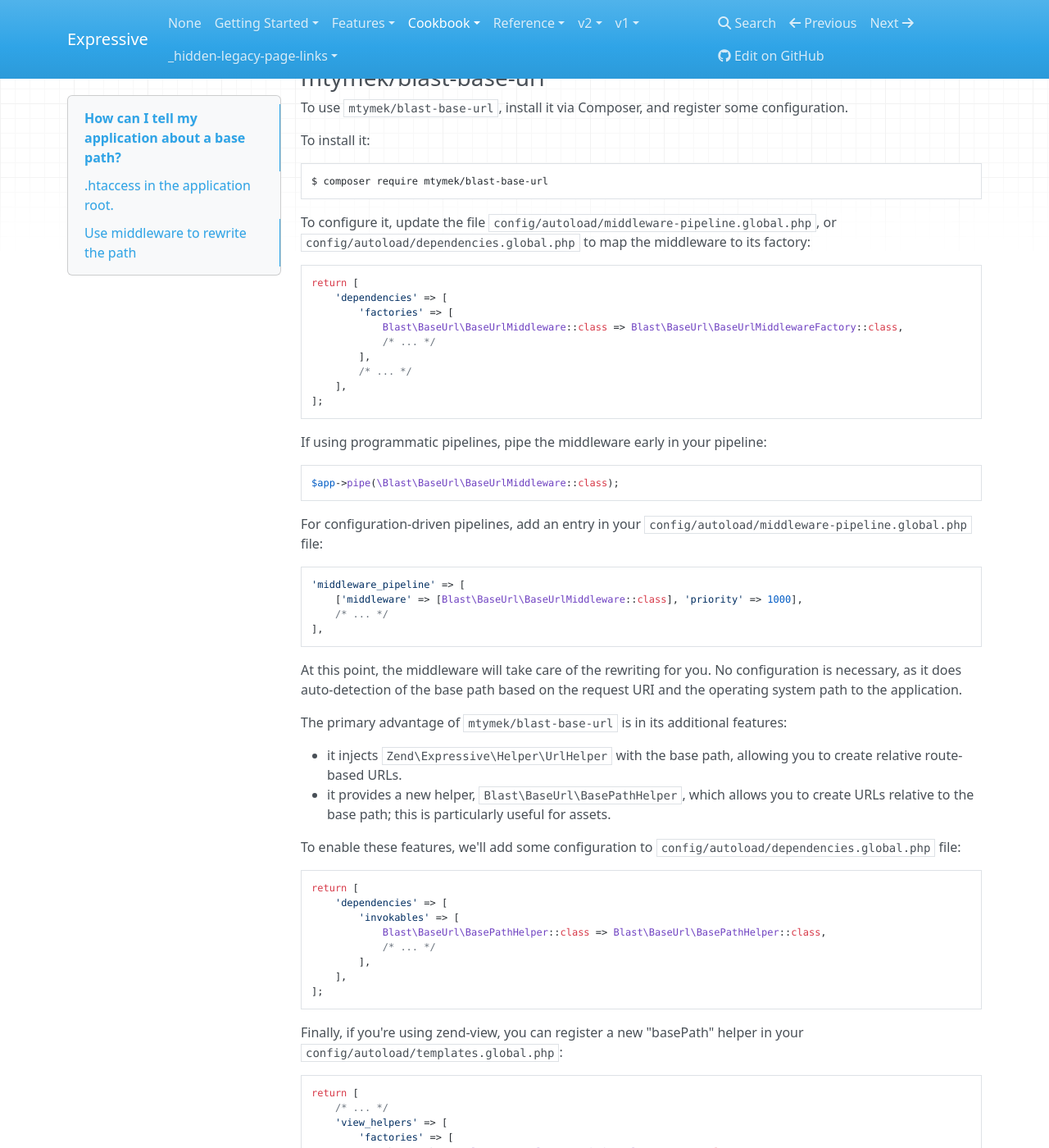
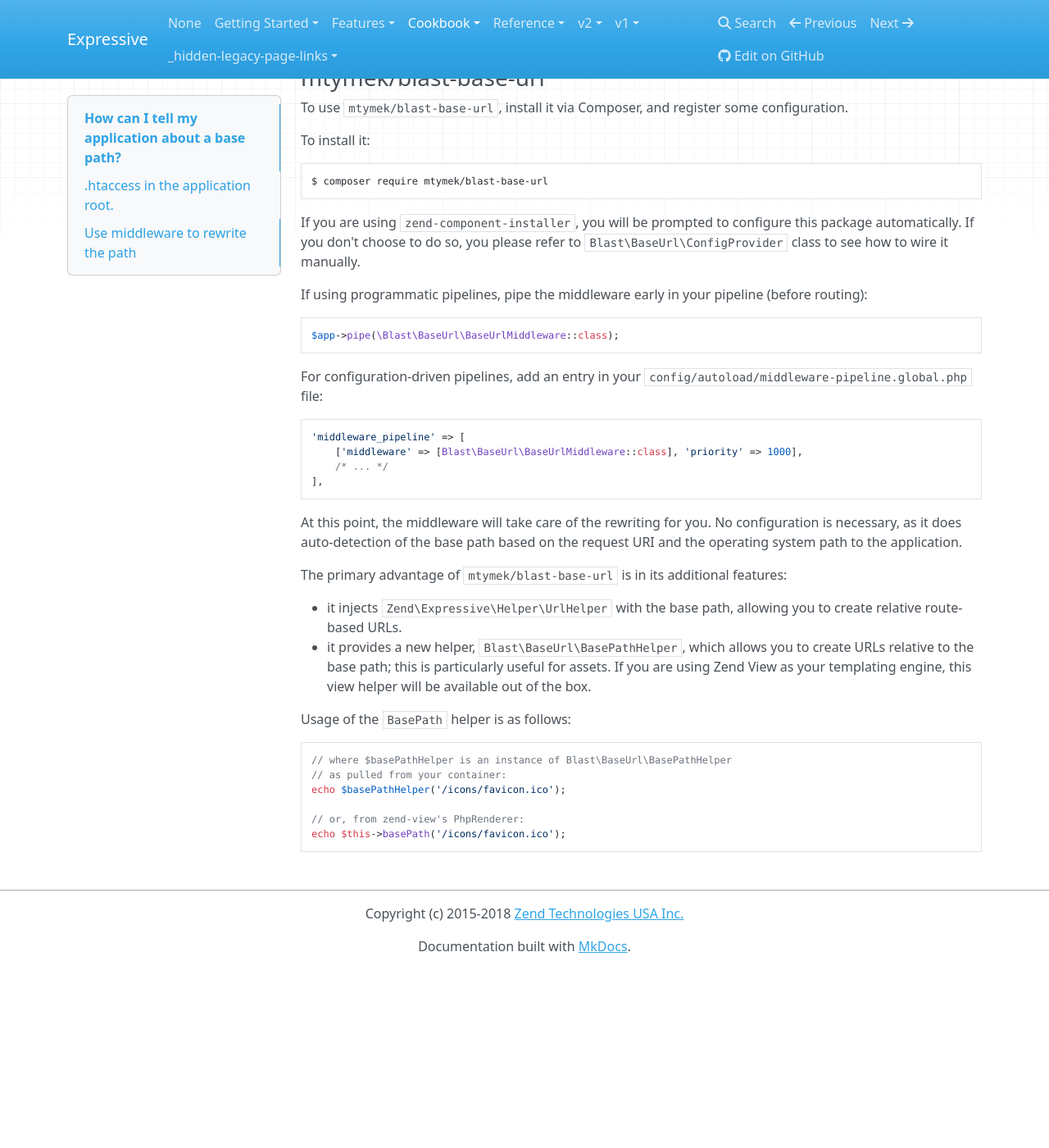
Before and after one commit to zendframework/zend-expressive, an MkDocs documentation site: the page built from docs/book/v3/cookbook/using-a-base-path.md, in a window 1280 px wide and 1400 px high, scrolled down 1543 px. Shown: the whole window at 82% size. Built offline with MkDocs 1.6.1, drawn with Linux system fonts in a browser that asks for light colours; nearby versions of some CDN libraries; old or Windows-style settings are respelled for this version of MkDocs; after the commit the page ends 2725 px from its top, so only the background shows below that; some of the changed text lies outside the part shown.

Commit message:
Update using-a-base-path.md

````diff
--- a/docs/book/v3/cookbook/using-a-base-path.md
+++ b/docs/book/v3/cookbook/using-a-base-path.md
@@ -93,22 +93,11 @@
 $ composer require mtymek/blast-base-url
 ```
 
-To configure it, update the file `config/autoload/middleware-pipeline.global.php`,
-or `config/autoload/dependencies.global.php` to map the middleware to its factory:
+If you are using `zend-component-installer`, you will be prompted to configure this package
+automatically. If you don't choose to do so, you please refer to `Blast\BaseUrl\ConfigProvider`
+class to see how to wire it manually.
 
-```php
-return [
-    'dependencies' => [
-        'factories' => [
-            Blast\BaseUrl\BaseUrlMiddleware::class => Blast\BaseUrl\BaseUrlMiddlewareFactory::class,
-            /* ... */
-        ],
-        /* ... */
-    ],
-];
-```
-
-If using programmatic pipelines, pipe the middleware early in your pipeline:
+If using programmatic pipelines, pipe the middleware early in your pipeline (before routing):
 
 ```php
 $app->pipe(\Blast\BaseUrl\BaseUrlMiddleware::class);
@@ -134,36 +123,8 @@
   to create relative route-based URLs.
 - it provides a new helper, `Blast\BaseUrl\BasePathHelper`, which allows you to
   create URLs relative to the base path; this is particularly useful for assets.
-
-To enable these features, we'll add some configuration to
-`config/autoload/dependencies.global.php` file:
-
-```php
-return [
-    'dependencies' => [
-        'invokables' => [
-            Blast\BaseUrl\BasePathHelper::class => Blast\BaseUrl\BasePathHelper::class,
-            /* ... */
-        ],
-    ],
-];
-```
-
-Finally, if you're using zend-view, you can register a new "basePath" helper in
-your `config/autoload/templates.global.php`:
-
-```php
-return [
-    /* ... */
-    'view_helpers' => [
-        'factories' => [
-            'basePath' => Blast\BaseUrl\BasePathViewHelperFactory::class,
-            /* ... */
-        ],
-        /* ... */
-    ],
-];
-```
+  If you are using Zend View as your templating engine, this view helper will
+  be available out of the box.
 
 Usage of the `BasePath` helper is as follows:
 
````
Also changed, not shown: other parts of docs/book/v3/cookbook/using-a-base-path.md (+2 -2 lines).
